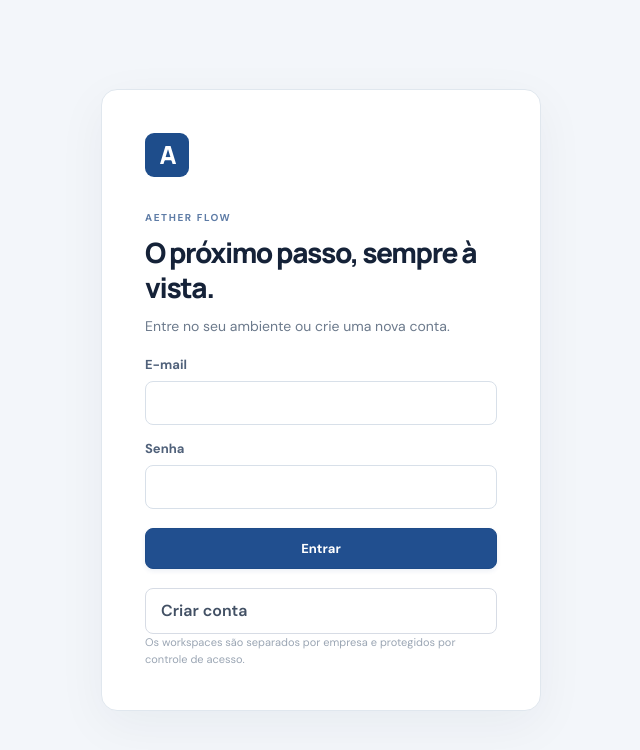
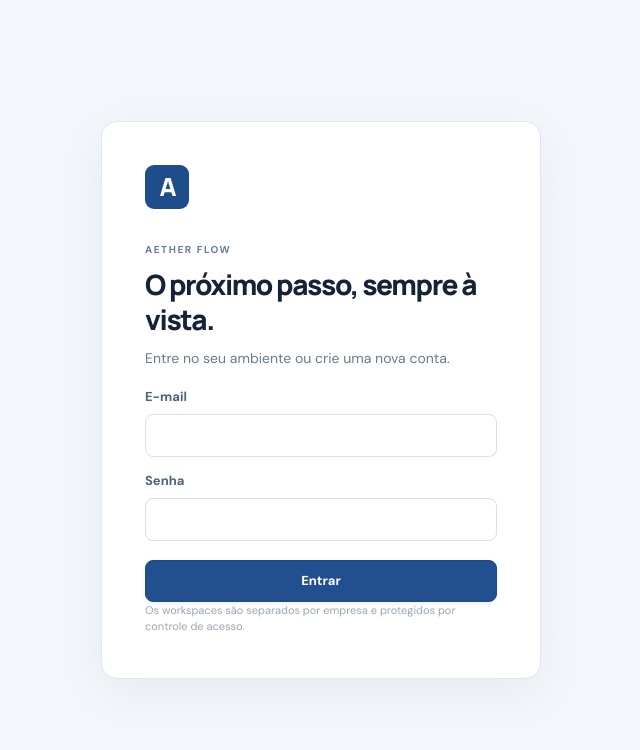
Before and after one commit to murilosuporte5-rgb/aether-flow, a Next.js app: page /login in a window 1280 px wide. Shown: the top 750 px of the page, without its empty margins (319-959 px from the left). Built offline with nearby package versions, Linux system fonts and the light colour scheme; no server answers.

Commit message:
Keep login credential-only

```diff
--- a/app/login/form.tsx
+++ b/app/login/form.tsx
@@ -22,6 +22,5 @@ export default function LoginForm(){
   <label>Senha<input type="password" value={password} onChange={e=>setPassword(e.target.value)} autoComplete="current-password" required/></label>
   {error&&<p role="alert" className="form-error">{error}</p>}
   <button type="submit" className="primary login-action" disabled={busy}>{busy?'Entrando…':'Entrar'}</button>
-  <a className="secondary login-action" href="/cadastro">Criar conta</a>
  </form>;
 }
```
